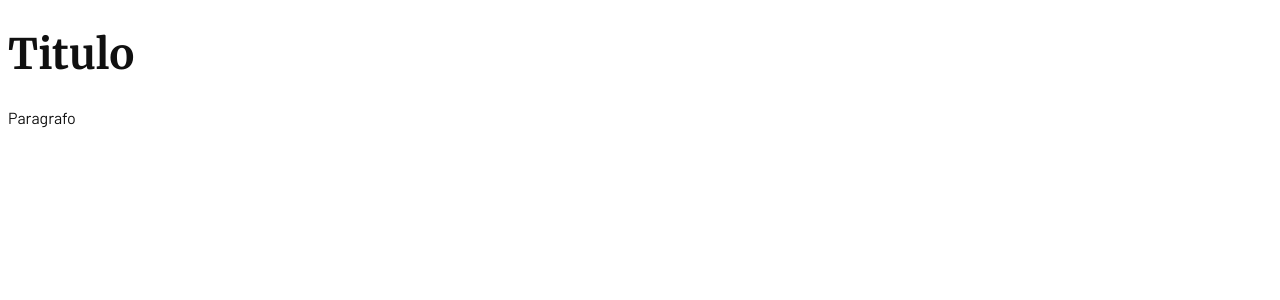
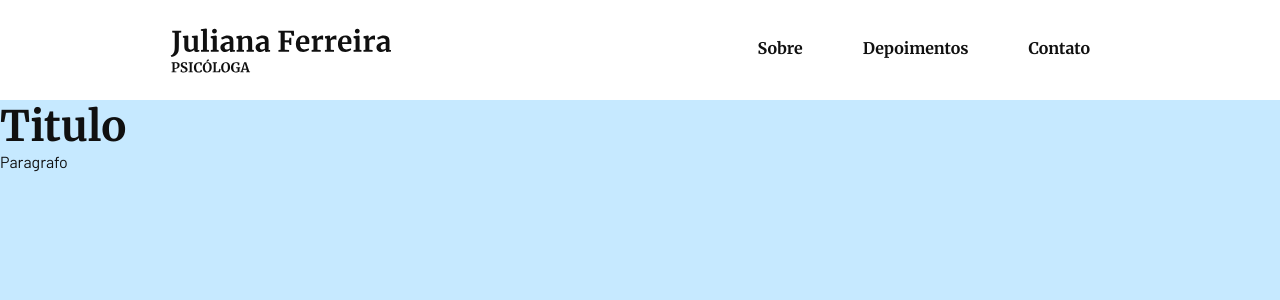
Before and after one commit to paulohldev/psicologa-julianaferreira, a React (Vite) app: page / in a window 1280 px wide. Shown: the top 300 px of the page. Built offline with nearby package versions, Linux system fonts and the light colour scheme.

Commit message:
header feito

```diff
--- a/index.html
+++ b/index.html
@@ -12,7 +12,7 @@
 </head>
 
 <body>
-  <div id="root"></div>
+  <main id="root"></main>
   <script type="module" src="/src/main.jsx"></script>
 </body>
 
--- a/src/App.jsx
+++ b/src/App.jsx
@@ -1,9 +1,11 @@
+import Header from './components/header/Header';
 import Paragrafo from './components/Paragrafo';
 import Titulo from './components/Titulo';
 
 function App() {
   return (
     <div>
+      <Header />
       <Titulo>Titulo</Titulo>
       <Paragrafo>Paragrafo</Paragrafo>
     </div>
--- a/src/components/Paragrafo.jsx
+++ b/src/components/Paragrafo.jsx
@@ -1,4 +1,4 @@
-import React, { Children } from 'react';
+import React from 'react';
 import styled from 'styled-components';
 
 const Paragraph = styled.p`
--- /dev/null
+++ b/src/components/header/Header.jsx
@@ -0,0 +1,86 @@
+import React from 'react';
+import styled from 'styled-components';
+import Logo from '../../assets/images/Logo.svg';
+
+const HeaderBackground = styled.div`
+  background-color: var(--white);
+  width: 100%;
+`;
+
+const HeaderPrincipal = styled.header`
+  height: 100px;
+  display: flex;
+  justify-content: space-between;
+  align-items: center;
+`;
+
+const Navigation = styled.nav``;
+
+const ListContainer = styled.ul`
+  list-style: none;
+  display: flex;
+  gap: 20px;
+`;
+
+const List = styled.li``;
+
+const Link = styled.a`
+  display: block;
+  font-family: 'Merriweather', serif;
+  font-weight: ${({ semibold, bold }) =>
+    semibold ? 'semibold' : 'regular' && bold ? 'bold' : 'regular'};
+  color: var(--black);
+  text-decoration: none;
+  padding: 10px 20px;
+  &::after {
+    content: '';
+    display: block;
+    background-color: var(--black);
+    height: 4px;
+    width: 0px;
+    transition: 0.3s all;
+    position: relative;
+    bottom: -5px;
+  }
+  &:hover {
+    ::after {
+      width: 100%;
+    }
+  }
+`;
+
+const Image = styled.img`
+  display: block;
+  max-width: 100%;
+`;
+
+const Header = () => {
+  return (
+    <HeaderBackground>
+      <HeaderPrincipal className="container">
+        <Image src={Logo} alt="Logo Juliana Ferreira Psicológa" />
+        <Navigation>
+          <ListContainer>
+            <List>
+              <Link bold href="#">
+                Sobre
+              </Link>
+            </List>
+            <List>
+              <Link bold href="#">
+                Depoimentos
+              </Link>
+            </List>
+            <List>
+              <Link bold href="#">
+                Contato
+              </Link>
+            </List>
+          </ListContainer>
+        </Navigation>
+      </HeaderPrincipal>
+    </HeaderBackground>
+  );
+};
+
+export default Header;
--- a/src/index.css
+++ b/src/index.css
@@ -6,3 +6,18 @@
   --green: #9df6c6;
   --bg: #c6e9ff;
 }
+
+* {
+  margin: 0;
+  padding: 0;
+  box-sizing: border-box;
+}
+
+body {
+  background-color: var(--bg);
+}
+
+.container {
+  max-width: 940px;
+  margin: 0 auto;
+}
```
Also changed, not shown: src/assets/images/Logo.svg (added).
